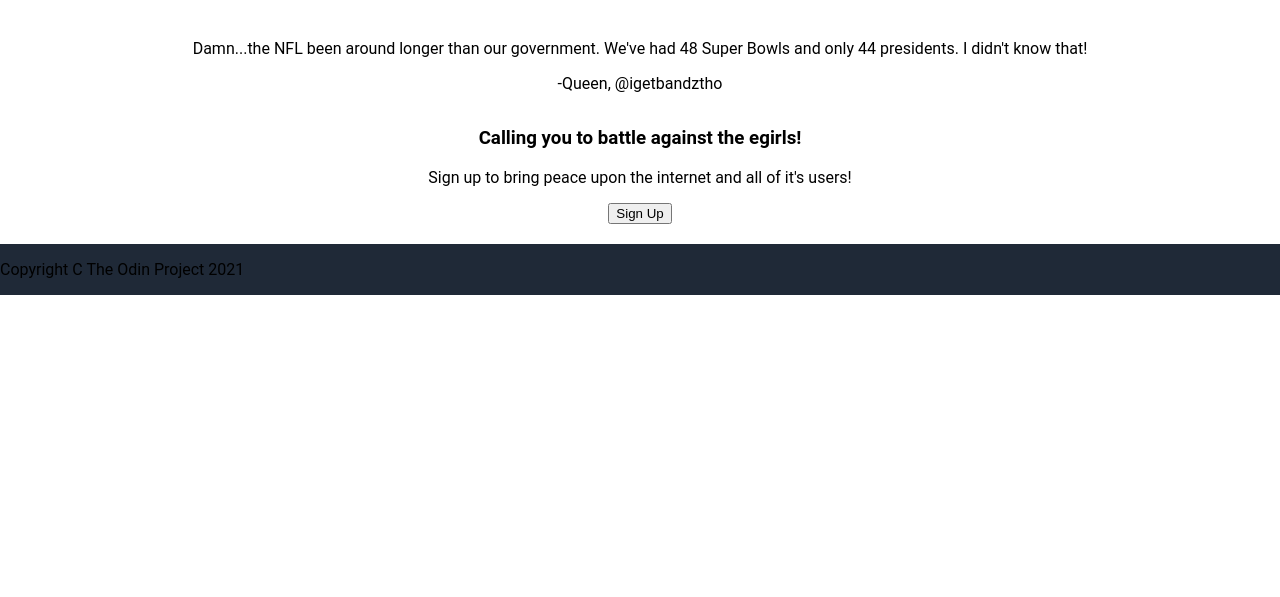
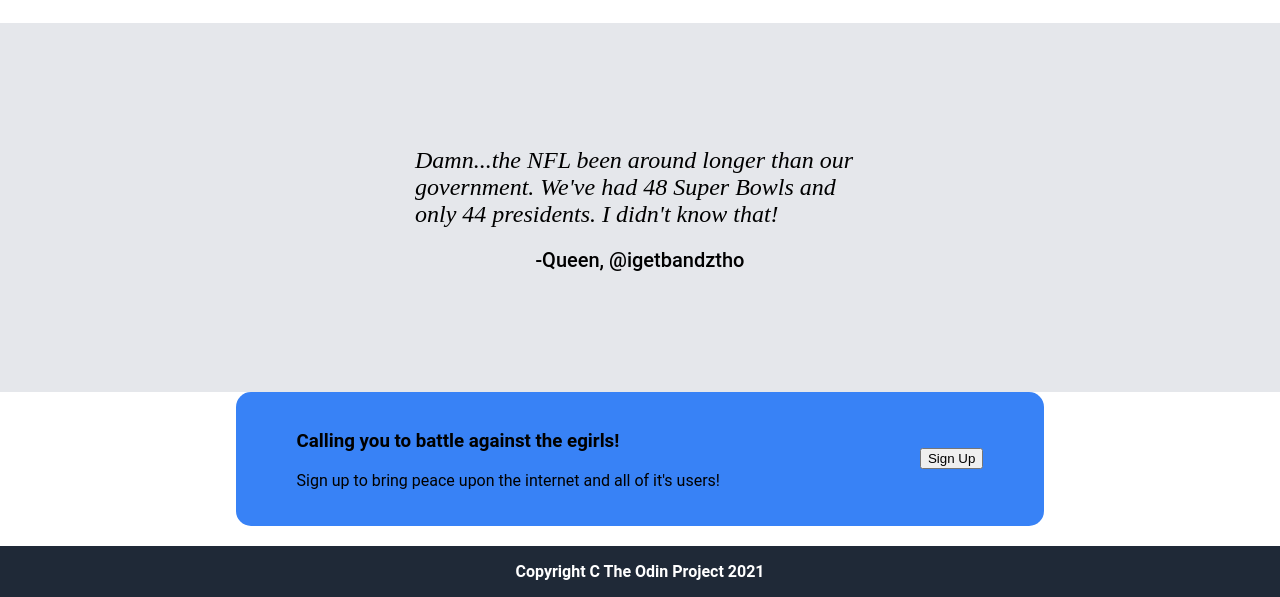
Before and after one commit to GreeceLight/Project-Landing-Page, a plain HTML site: page index.html in a window 1280 px wide. Shown: the part 848-1445 px from the top of the page. Before the commit the page ends 1143 px from the top, so only its background shows below. Drawn offline with Linux system fonts and the light colour scheme.

Commit message:
Added quote section element and colouring

```diff
--- a/index.html
+++ b/index.html
@@ -56,8 +56,8 @@
             </div>
         </div>
         <div class="quotesection">
-            <p>Damn...the NFL been around longer than our government. We've had 48 Super Bowls and only 44 presidents. I didn't know that!</p>
-            <p>-Queen, @igetbandztho</p>
+            <p id="quote">Damn...the NFL been around longer than our government. We've had 48 Super Bowls and only 44 presidents. I didn't know that!</p>
+            <p id="author">-Queen, @igetbandztho</p>
         </div>
         <div class="signup">
             <div>
--- a/style.css
+++ b/style.css
@@ -34,11 +34,13 @@ body{
 }
 
 .content {
+
     display: flex;
     flex: 1 0 1;
     flex-direction: column;
     justify-content: space-between;
     align-items: center;
+    margin: 0%;
     text-align: center;
     background-color: white;
 }
@@ -61,9 +63,56 @@ body{
     border-radius: 10px;
 }
 
+.quotesection{
+    width: 100%;
+    display: flex;
+    flex-direction: column;
+    justify-content: center;
+    align-items: center;
+
+    background-color: #E5E7EB;
+    padding: 100px 0px 100px 0px;
+
+}
+.quotesection #quote{
+    font-size: 24px;
+    font-family: 'Times New Roman', Times, serif;
+    font-style: italic;
+
+    text-align: left;
+    width: 450px;
+    margin-bottom: 10px;
+}
+.quotesection #author{
+    margin-top: 10px;
+    font-size: 20px;
+    font-weight: 450;
+}
+
+.signup{
+    width: 60%;
+    display: flex;
+    flex-direction: row;
+    justify-content: center;
+    align-items: center;
+    padding: 20px 20px 20px 20px;
+
+    text-align: left;
+    gap: 200px;
+
+    background-color: #3882F6;
+    border-radius: 15px;
+}
+
+
+
 .footer{
     display: flex;
     flex: 1 0 1;
+    justify-content: center;
+
+    color: white;
+    font-weight: 600;
     background-color: #1F2937;
 }
 
```
